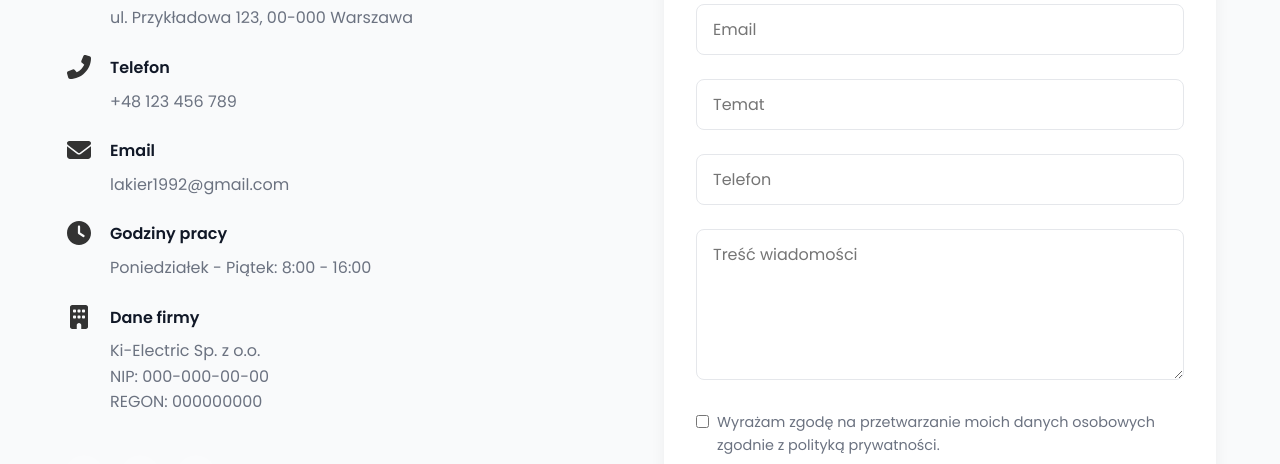
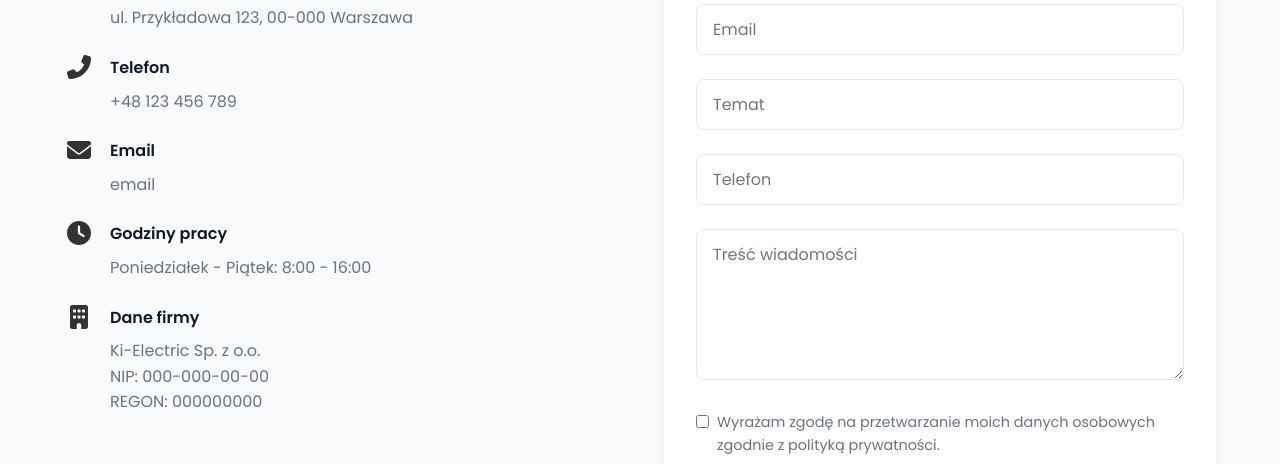
Before and after one commit to Skurwibak/kielectric-test, a plain HTML site: page index.html in a window 1280 px wide. Shown: the part 3337-3801 px from the top of the page. Drawn offline with Linux system fonts and the light colour scheme.

Commit message:
index.html

```diff
--- a/index.html
+++ b/index.html
@@ -883,7 +883,7 @@
             </div>
             <div>
               <h4>Email</h4>
-              <p>lakier1992@gmail.com</p>
+              <p>email</p>
             </div>
           </div>
 
```
